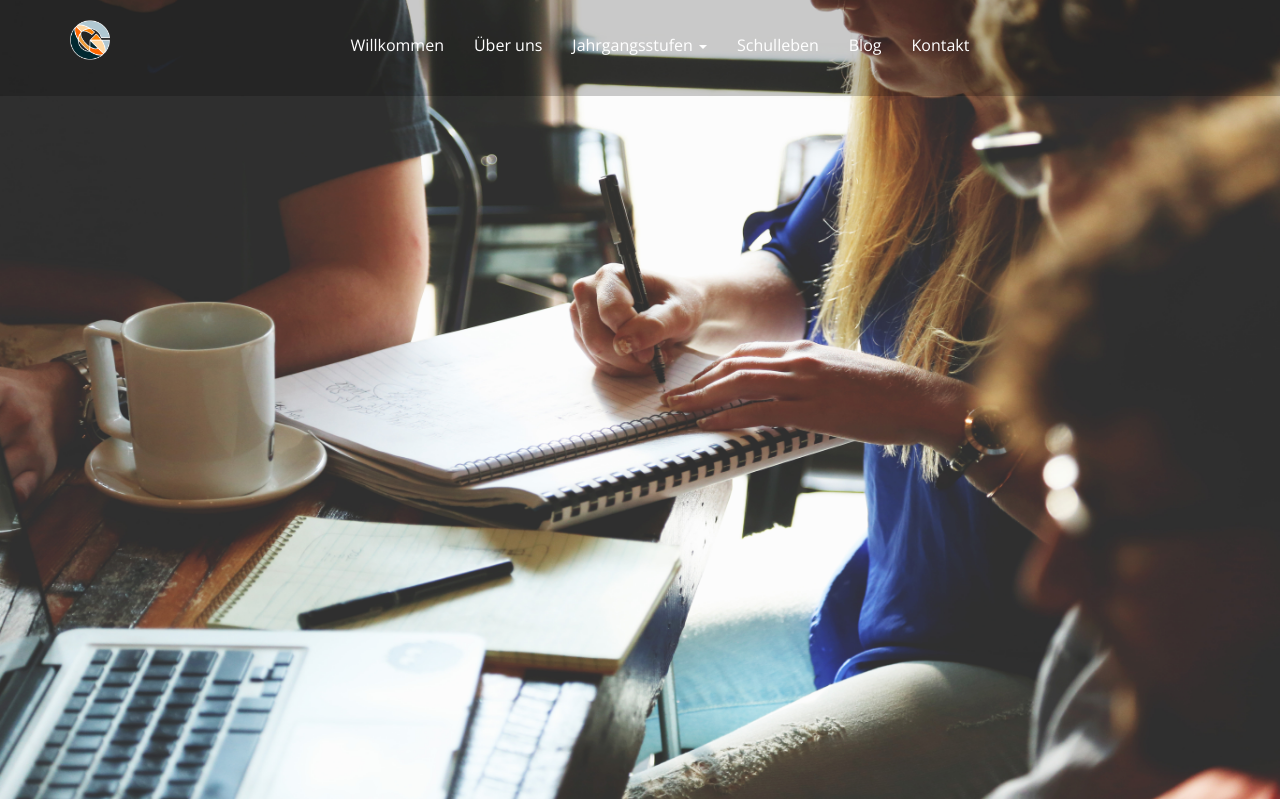
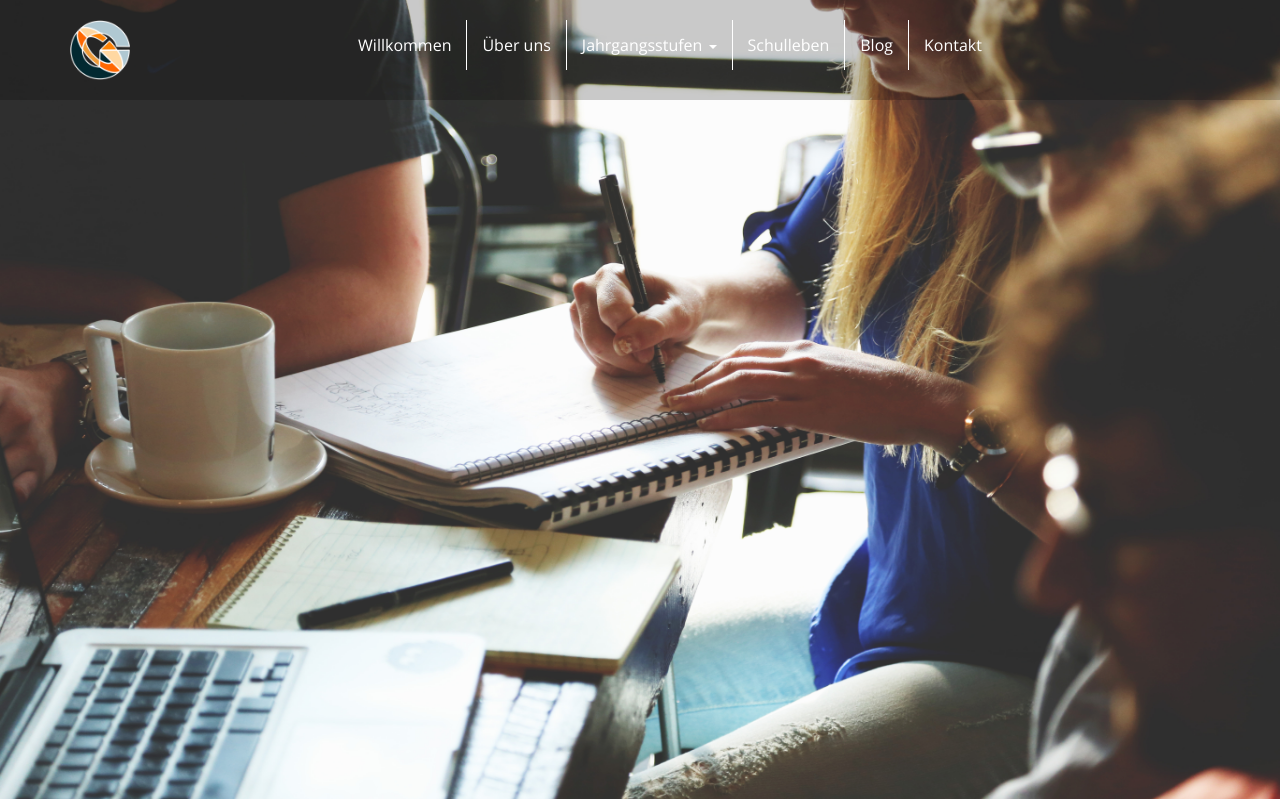
Before and after one commit to dehv/GalileiGymnasium, a PHP site: page / in a window 1280 px wide. Shown: the top 799 px of the page. Run offline with PHP 8.4, Linux system fonts and the light colour scheme; some libraries are stand-ins or nearby versions.

Commit message:
css Update
navbar dropdown bug

```diff
--- a/index.css
+++ b/index.css
@@ -1,8 +1,3 @@
-h2 {
-  color: white!important;
-  font-family: Arial;
-  margin-top: 0;
-}
 
 .main {
 
@@ -42,10 +37,11 @@ h2 {
   color: white;
 }
 .navbar-default img {
-  max-height: 40px;
+  max-height: 60px;
   min-height: 40px;
-  max-width: 40px;
+  max-width: 60px;
   min-width: 40px;
+
 
 }
 
@@ -59,7 +55,12 @@ h2 {
 }
 .nav li {
   align-content: center;
-}
+  border-right: 1px solid white
+ }
+ .nav li:last-child {
+   border-right:none;
+ }
+
 .navbar-default .navbar-nav>li>a  {
   color: white;
 }
@@ -75,10 +76,12 @@ h2 {
 .navbar-fixed-top, .dropdown-menu {
     background-color: rgba(0, 0, 0, 0.2)!important;
     border-bottom: 0;
+    border-right:none;
 }
 .open .Jahrgangstufe {
   background-color: rgba(0, 0, 0, 0.2)!important;
   border: 0;
+  border-right:none;
 }
 .navbar-fixed-top a {
   color: white!important;
```
